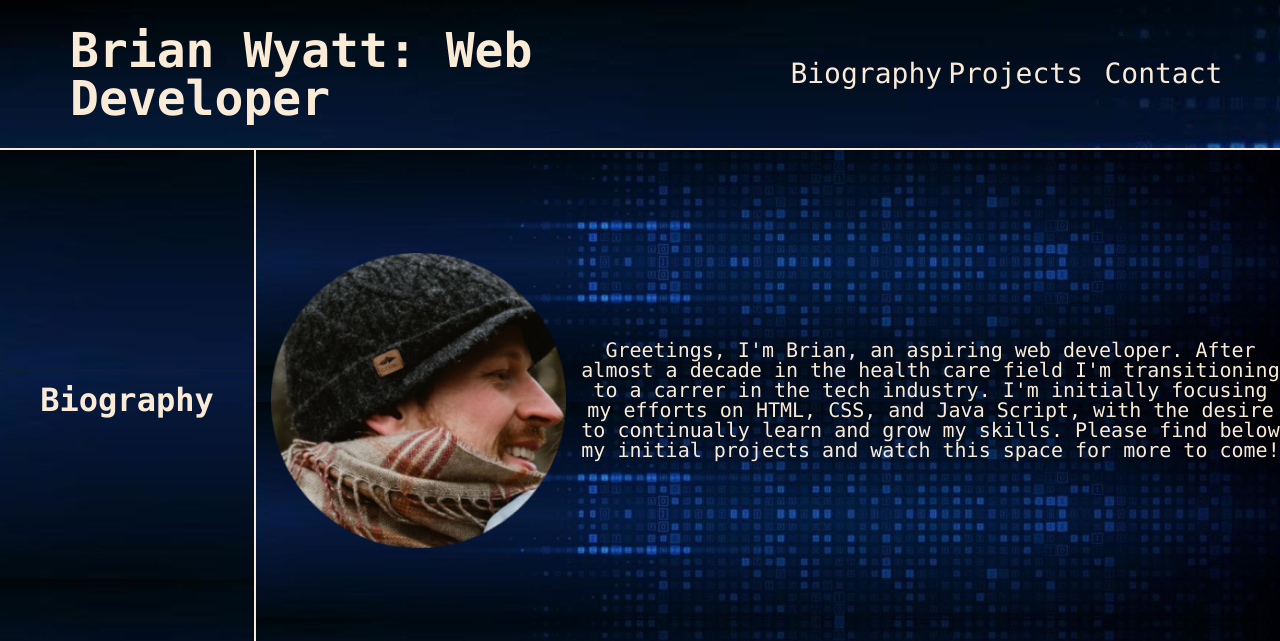
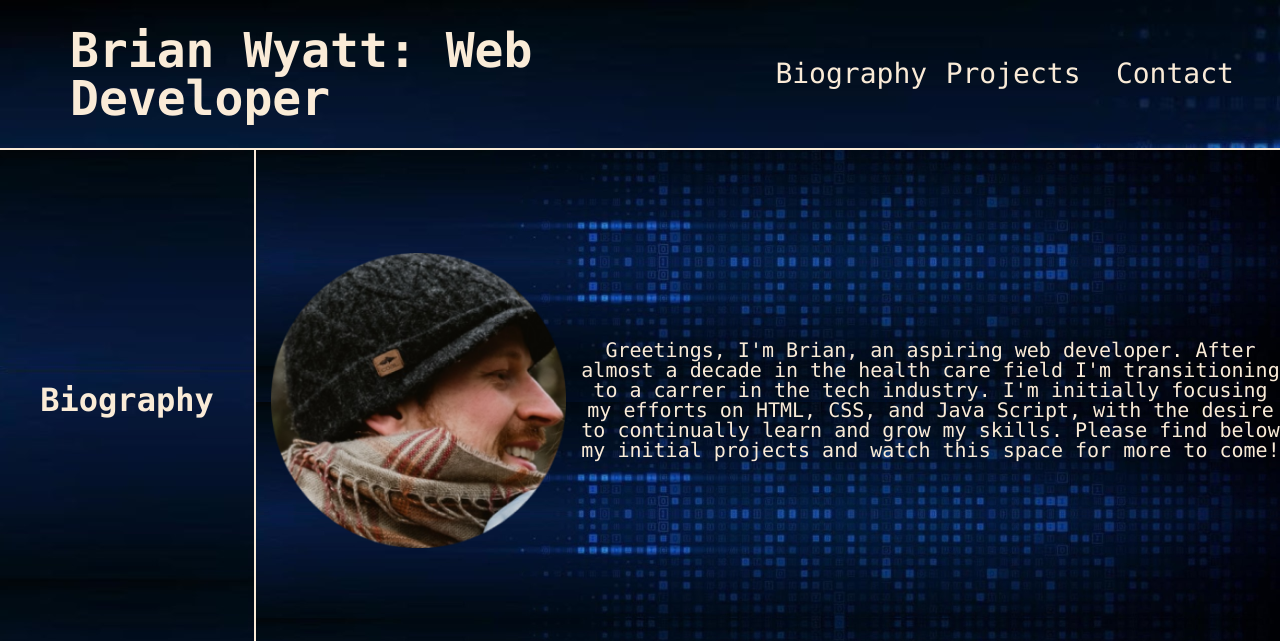
Before and after one commit to Meduion/challenge02-portfolio, a plain HTML site: page index.html in a window 1280 px wide. Shown: the top 641 px of the page. Drawn offline with Linux system fonts and the light colour scheme.

Commit message:
clean up html and css code

```diff
--- a/assets/css/style.css
+++ b/assets/css/style.css
@@ -64,7 +64,8 @@ footer {
 nav a {
     flex: 1 0 33%;
     text-align: right;
-    padding: 3px;
+    padding: 2px;
+    margin: 4px;
     text-decoration: none;
     font-size: 28px;
 }
```
